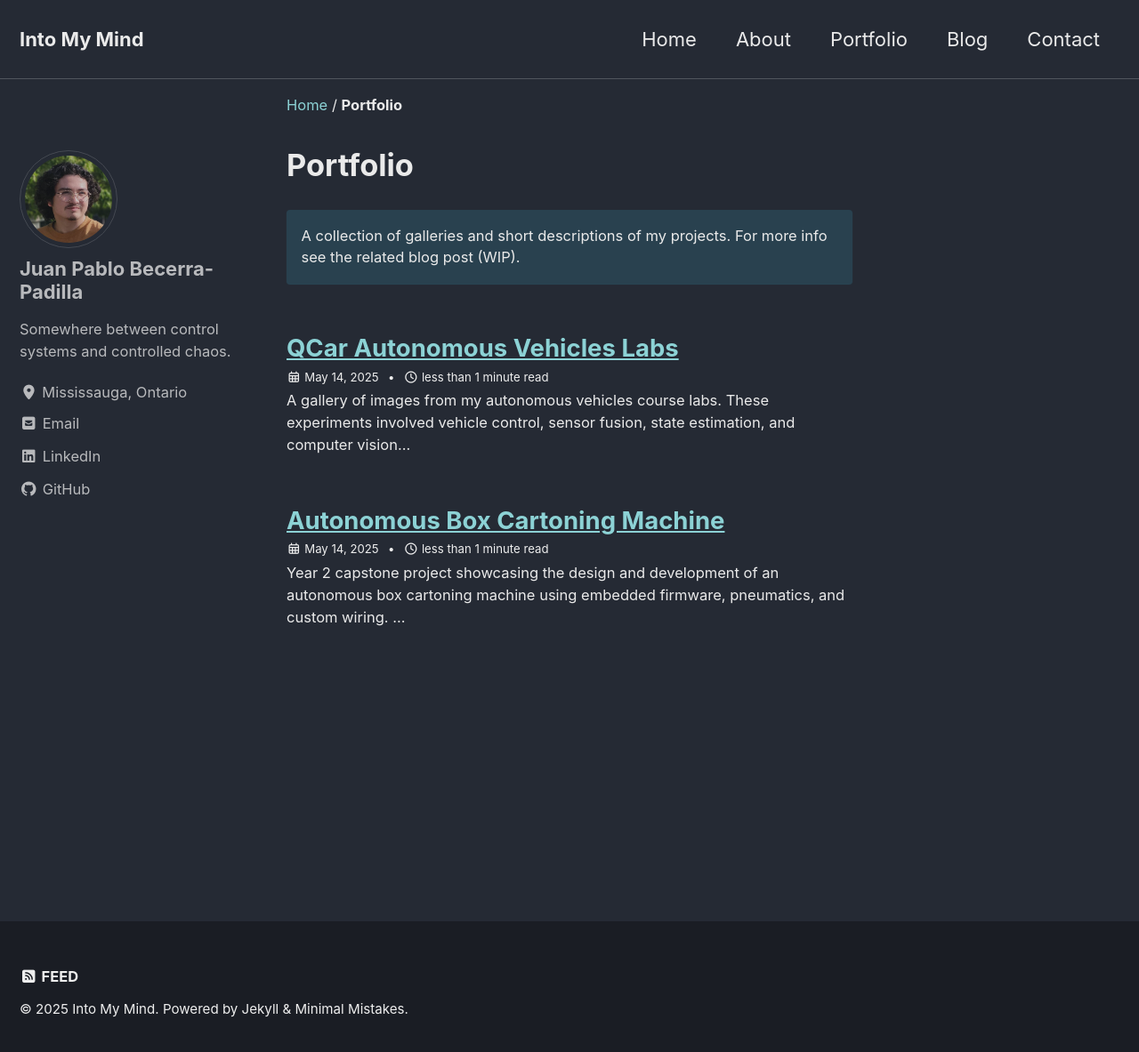
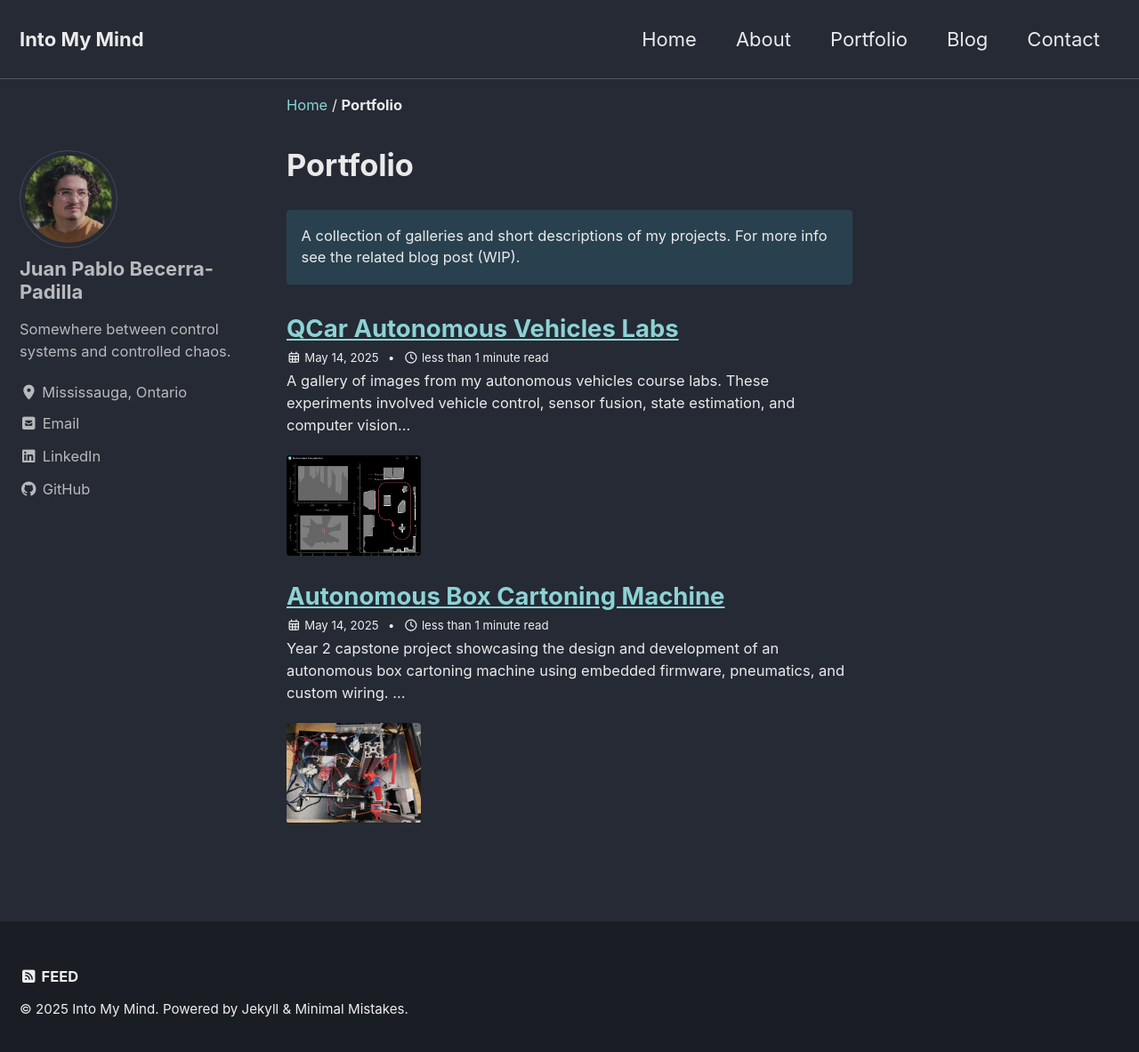
Before and after one commit to JuanPBP03/juanpbp03.github.io, a Jekyll site: the page built from _pages/portfolio.md, in a window 1280 px wide and 1191 px high. Shown: the top 1183 px of the window at 89% size. Built offline with Jekyll 4.4.1, drawn with Linux system fonts in a browser that asks for light colours; cached includes are drawn as plain includes.

Commit message:
changed list entry layout to include images

```diff
--- a/_includes/archive-single.html
+++ b/_includes/archive-single.html
@@ -17,7 +17,7 @@
         <img src="{{ teaser | relative_url }}" alt="">
       </div>
     {% endif %}
-    <h2 class="archive__item-title no_toc" itemprop="headline">
+    <h2 class="archive__item-title no_toc" itemprop="headline" style="margin-top: 1em">
       {% if post.link %}
         <a href="{{ post.link }}">{{ title }}</a> <a href="{{ post.url | relative_url }}" rel="permalink"><i class="fas fa-link" aria-hidden="true" title="permalink"></i><span class="sr-only">Permalink</span></a>
       {% else %}
@@ -26,5 +26,10 @@
     </h2>
     {% include page__meta.html type=include.type %}
     {% if post.excerpt %}<p class="archive__item-excerpt" itemprop="description">{{ post.excerpt | markdownify | strip_html | truncate: 160 }}</p>{% endif %}
+    {% if include.type == "list" and teaser %}
+    <div class="archive__item-teaser">
+      <img src="{{ teaser | relative_url }}" alt="">
+    </div>
+    {% endif %}
   </article>
 </div>
--- a/_sass/minimal-mistakes/_archive.scss
+++ b/_sass/minimal-mistakes/_archive.scss
@@ -125,9 +125,27 @@
    ========================================================================== */
 
 .list__item {
+
   .page__meta {
     margin: 0 0 4px;
     font-size: 0.6em;
+  }
+
+  .archive__item-teaser {
+      aspect-ratio: 4/3;
+      overflow: hidden;
+
+    @include breakpoint($small) {
+      max-height: 200px;
+      width: span(5 of 12);
+
+    }
+
+    @include breakpoint($medium) {
+      max-height: 120px;
+      width: span(3 of 12);
+    }
+
   }
 }
 
```
